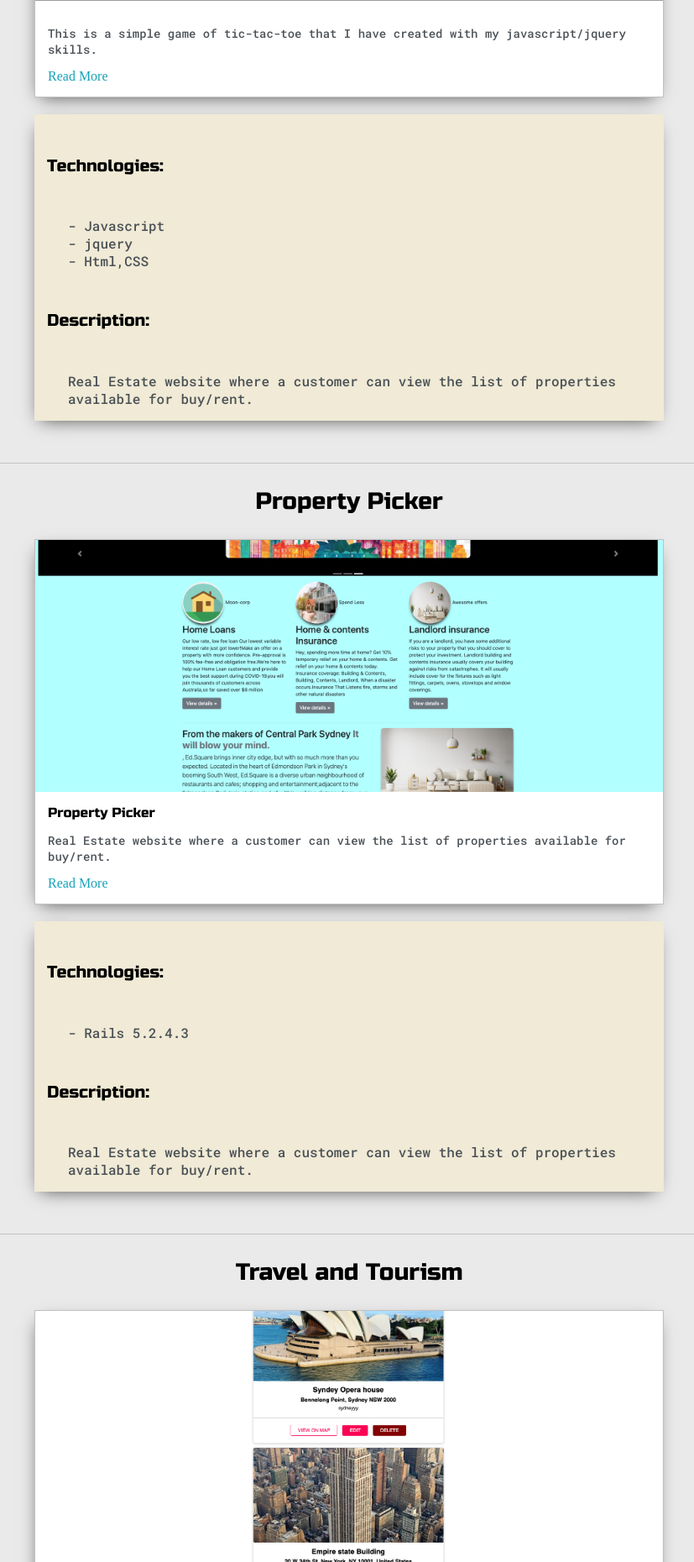
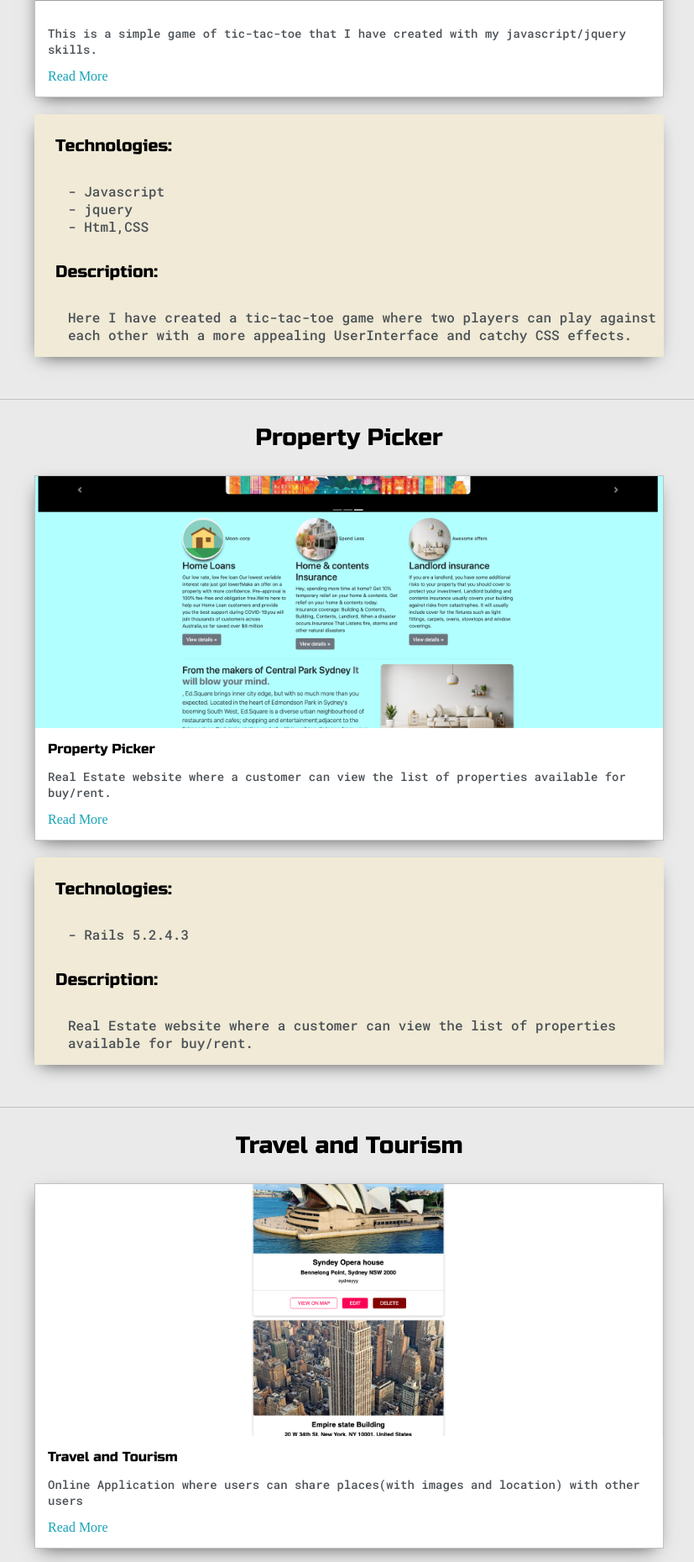
Before and after one commit to karthikeyansekar-sydney/portfolio-website, a PHP site: page / in a window 1280 px wide. Shown: the part 1768-3628 px from the top of the page at 84% size, without its empty margins (224-1051 px from the left). Run offline with PHP 8.4, Linux system fonts and the light colour scheme; grey boxes are pictures that could not be loaded.

Commit message:
minor changes

```diff
--- a/css/style.css
+++ b/css/style.css
@@ -407,6 +407,7 @@
 
 .decor {
 		padding:15px;
+		margin:10px;
 }
 
 @media screen and (max-width: 1200px){
@@ -441,7 +442,6 @@
 
 	#preview{
 		width: 280px;
-
 	}
 
 }
--- a/home.html
+++ b/home.html
@@ -15,6 +15,7 @@
     />
     <link rel="stylesheet" href="css/style.css" />
     <link id="theme-style" rel="stylesheet" type="text/css" href="" />
+
   </head>
   <body>
     <section class="s1">
@@ -98,6 +99,7 @@
               <a target="_blank" href="Karthikeyan_Sekar-Resume.pdf"
                 >Download Resume</a
               >
+
             </p>
           </div>
 
@@ -172,8 +174,9 @@
             <h5 class="decor">Description:</h5>
             <ul>
               <li>
-                Real Estate website where a customer can view the list of
-                properties available for buy/rent.
+                Here I have created a tic-tac-toe game where two players can play
+                against each other with a more appealing UserInterface and catchy CSS
+                effects.
               </li>
             </ul>
           </div>
@@ -222,7 +225,7 @@
       <div class="post-wrapper">
         <div class="post">
           <img class="thumbnail" src="images/tourism1.png" />
-          <div class="post-preview">
+          <div class="post-preview ">
             <h6 class="post-title">Travel and Tourism</h6>
             <p class="post-intro">
               Online Application where users can share places(with images and
@@ -282,5 +285,6 @@
       </div>
     </section>
     <script type="text/javascript" src="js/script.js"></script>
+
   </body>
 </html>
```
Also changed, not shown: images/new_pic.jpg (added).
